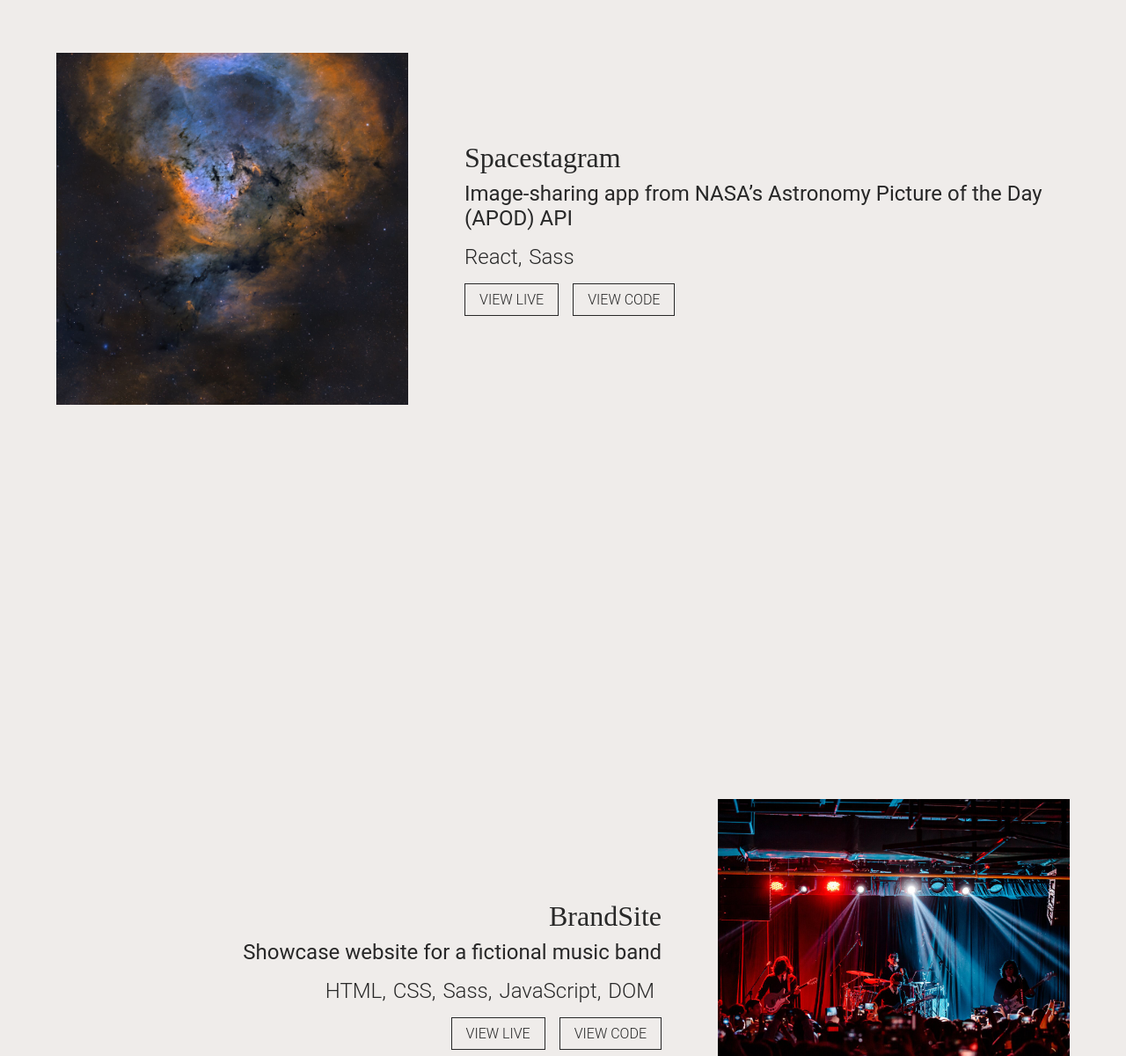
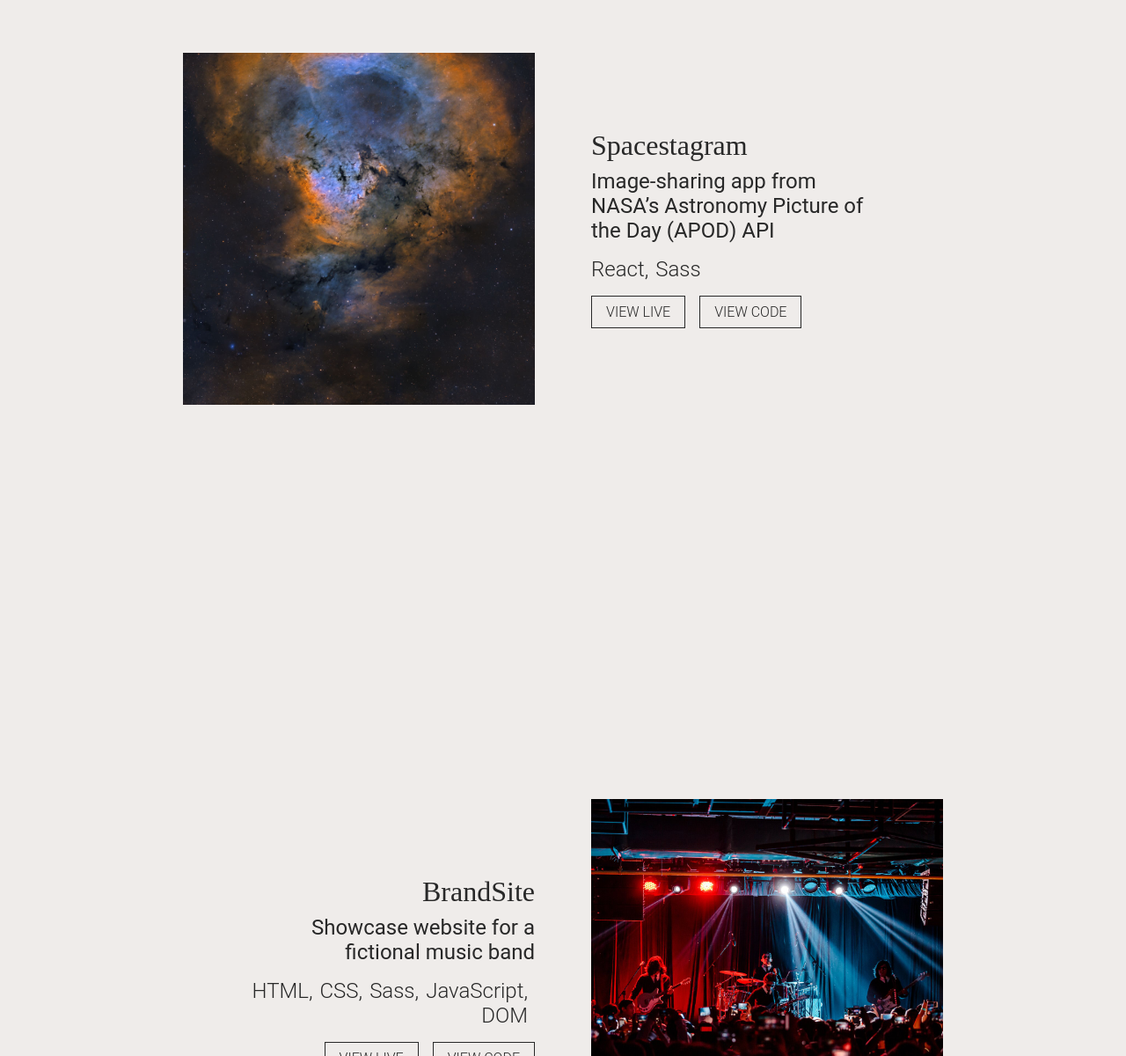
Before and after one commit to LaurieGami/portfolio-fe, a React (Create React App) app: page / in a window 1280 px wide. Shown: the part 990-2190 px from the top of the page at 88% size. Built offline with nearby package versions, Linux system fonts and the light colour scheme; a web font is replaced by a local one.

Commit message:
Fixed a few things  to make it more responsive

```diff
--- a/public/index.html
+++ b/public/index.html
@@ -31,7 +31,6 @@
     <form name="contact-form" netlify netlify-honeypot="bot-field" hidden>
       <input name="name" />
       <input name="email" />
-      <input name="subject" />
       <textarea name="message"></textarea>
     </form>
 
--- a/src/components/Footer/Footer.scss
+++ b/src/components/Footer/Footer.scss
@@ -17,6 +17,7 @@
     &__txt {
         display: flex;
         flex-direction: column;
+        width: 100%;
     }
 
     &__quote {
--- a/src/components/Projects/Projects.scss
+++ b/src/components/Projects/Projects.scss
@@ -13,17 +13,12 @@
     padding-bottom: $padding*8;
 }
 
-.project ~ .project__left:nth-child(2n) {
-    background-color: pink;
-}
-
 .project {
     display: flex;
     flex-direction: column;
     justify-content: center;
     width: 100%;
     min-height: 100vh;
-    // background-color: pink; // test
 
     @include tablet {
         flex-direction: row;
@@ -39,11 +34,13 @@
         display: flex;
         flex-direction: column;
         justify-content: center;
+        align-items: center;
+        margin-bottom: $margin*2;
         width: 100%;
-        margin-bottom: $margin*2;
+        // background-color: purple;
 
         @include tablet {
-            width: auto;
+            width: 50%;
             margin-bottom: 0;
         }
     }
@@ -54,10 +51,10 @@
         justify-content: center;
         width: 100%;
         margin-bottom: $margin*2;
+        // background-color: pink;
 
         @include tablet {
-            // padding-left: $padding*8;
-            // max-width: 70%;
+            width: 50%;
             margin-bottom: 0;
         }
     }
@@ -66,19 +63,23 @@
     &:nth-child(odd) .project__left {
         @include tablet {
             order: 1;
+            padding-right: $padding*4;
+            align-items: flex-end;
         }
     }
 
     &:nth-child(odd) .project__right {
         @include tablet {
             order: 2;
-            padding-left: $padding*8;
+            padding-left: $padding*4;
         }
     }
 
     &:nth-child(even) .project__left {
         @include tablet {
             order: 2;
+            padding-left: $padding*4;
+            align-items: flex-start;
         }
     }
 
@@ -86,7 +87,11 @@
         @include tablet {
             order: 1;
             align-items: flex-end;
-            padding-right: $padding*8;
+            padding-right: $padding*4;
+
+            & > .project__technologies {
+                justify-content: flex-end;
+            }
         }
 
         & .project__description {
@@ -114,15 +119,31 @@
         font-style: normal;
         font-weight: 400;
         font-size: 1.25rem;
+        width: 100%;
 
         @include tablet {
             font-size: 1.5rem;
+            max-width: 70%;
+        }
+
+        @include desktop {
+            max-width: 60%;
         }
     }
 
     &__technologies {
         display: flex;
+        flex-wrap: wrap;
         padding: $padding*2 0;
+        width: 100%;
+
+        @include tablet {
+            max-width: 70%;
+        }
+
+        @include desktop {
+            max-width: 60%;
+        }
     }
 
     &__technology {
@@ -181,6 +202,11 @@
             background-color: pink;
 
             @include tablet {
+                width: 300px;
+                height: 300px;
+            }
+
+            @include desktop {
                 width: 400px;
                 height: 400px;
             }
--- a/src/styles/partials/_colors.scss
+++ b/src/styles/partials/_colors.scss
@@ -2,5 +2,4 @@
 $black: #282828;
 $white: #efecea;
 $beige: #cb927a;
-$beige2: rgba(203, 146, 122, 0.4);
 $red: #b22222;
```
